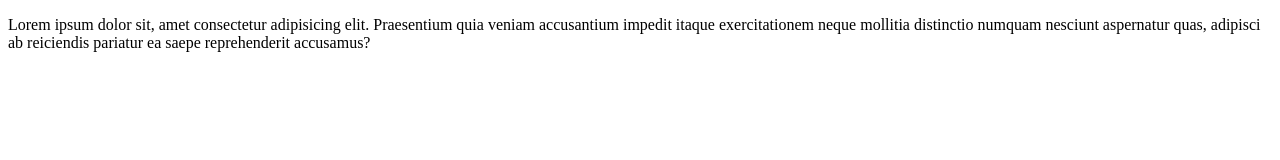
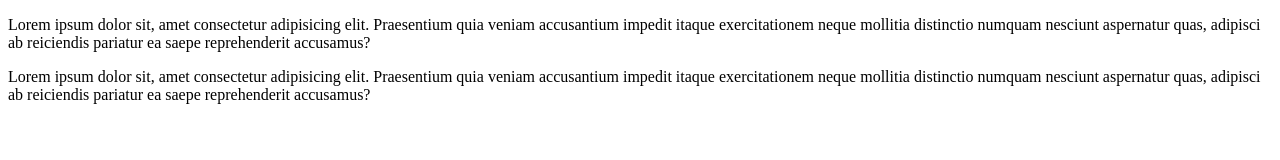
Before and after one commit to silvia-sol/pruebagit1, a plain HTML site: page index.html in a window 1280 px wide. Drawn offline with Linux system fonts and the light colour scheme.

Commit message:
Agregué un segundo párrafo

```diff
--- a/index.html
+++ b/index.html
@@ -8,5 +8,7 @@
 <body>
     <p>Lorem ipsum dolor sit, amet consectetur adipisicing elit. Praesentium quia veniam accusantium impedit itaque exercitationem neque mollitia distinctio numquam nesciunt aspernatur quas, adipisci ab reiciendis pariatur ea saepe reprehenderit accusamus?
     </p>
+    <p>Lorem ipsum dolor sit, amet consectetur adipisicing elit. Praesentium quia veniam accusantium impedit itaque exercitationem neque mollitia distinctio numquam nesciunt aspernatur quas, adipisci ab reiciendis pariatur ea saepe reprehenderit accusamus?
+    </p>
 </body>
 </html>
```
